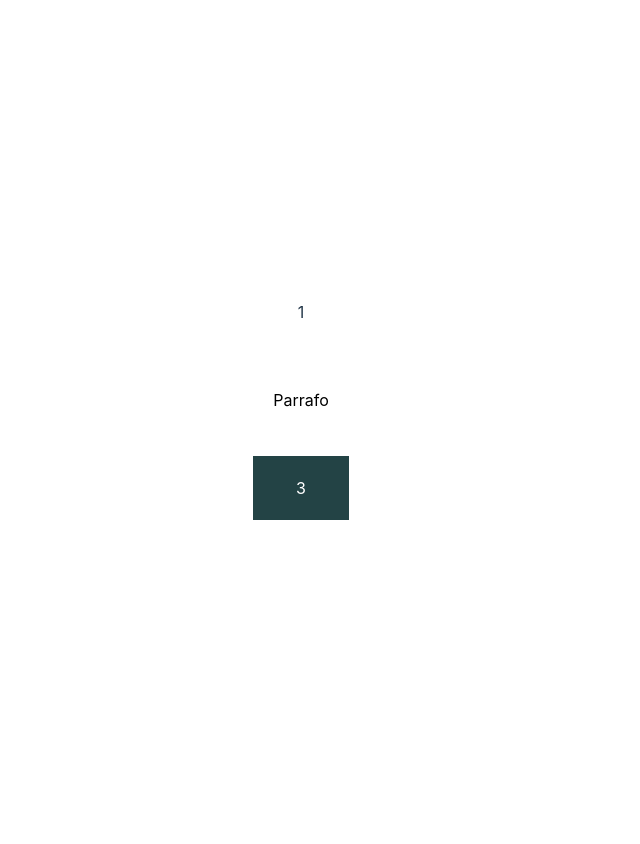
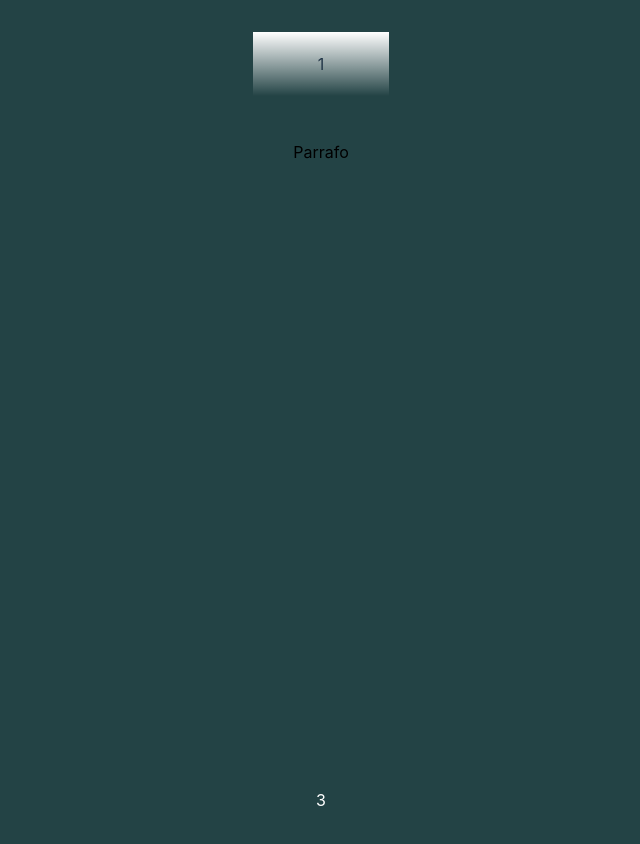
Before and after one commit to AngelSuarez03/Cursos_IVAI, a React (Vite) app: page / in a window 1280 px wide. Shown: the top 844 px of the page, without its empty margins (339-979 px from the left). Before the commit the page ends 800 px from the top, so only its background shows below. Built offline with nearby package versions, Linux system fonts and the light colour scheme.

Commit message:
Actualizacion

```diff
--- a/src/Principal/Principal.css
+++ b/src/Principal/Principal.css
@@ -1,5 +1,13 @@
+body {
+    background-color: #234345;
+    margin: 0;
+    padding: 0;
+    width: 100%;
+}
+
 .layout {
     width: 100%;
+    height: 100vh;
     display: grid;
     grid:
         "header" auto
@@ -14,12 +22,14 @@
     background: linear-gradient(to bottom, #ffffff, rgba(255, 255, 255, 0));
     padding: 20px;
     text-align: center;
+    width: 100%;
 }
 
 .main {
     grid-area: main;
     padding: 20px;
     color: #000;
+    width: 100%;
 }
 
 .footer {
@@ -28,4 +38,5 @@
     padding: 20px;
     text-align: center;
     color: white;
+    width: 100%; /* Asegura que el footer abarque todo el ancho */
 }
```
